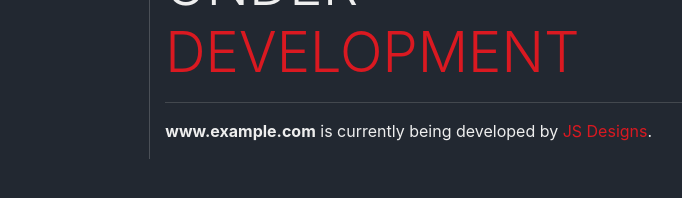
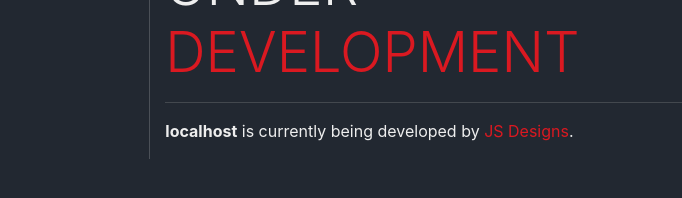
Before and after one commit to jsdesigns-web-development/jsd-404, a plain HTML site: page under_development/index.html in a window 1280 px wide. Shown: the part 176-374 px from the top of the page, without its empty margins (316-998 px from the left). Drawn offline with nearby package versions, Linux system fonts and the light colour scheme.

Commit message:
fixed typo

```diff
--- a/under_development/index.html
+++ b/under_development/index.html
@@ -89,7 +89,7 @@
       <div class="col-md-8">
         <h1 class="display-4">UNDER <br><span style="color: #DA1921;">DEVELOPMENT</span></h1>
         <hr>
-        <p><strong>www.example.com</strong> is currently being developed by <a href="https://www.jsdesigns.siste">JS Designs</a>.</p>
+        <p><span id="hostname"></span> is currently being developed by <a href="https://www.jsdesigns.site">JS Designs</a>.</p>
       </div>
     </div>
   </div>
@@ -97,7 +97,14 @@
 
           <!-- Bootstrap -->
           <script src="https://code.jquery.com/jquery-3.3.1.slim.min.js" integrity="sha384-q8i/X+965DzO0rT7abK41JStQIAqVgRVzpbzo5smXKp4YfRvH+8abtTE1Pi6jizo" crossorigin="anonymous"></script>
-        <script src="https://cdnjs.cloudflare.com/ajax/libs/popper.js/1.14.3/umd/popper.min.js" integrity="sha384-ZMP7rVo3mIykV+2+9J3UJ46jBk0WLaUAdn689aCwoqbBJiSnjAK/l8WvCWPIPm49" crossorigin="anonymous"></script>
+      <script src="https://cdnjs.cloudflare.com/ajax/libs/popper.js/1.14.3/umd/popper.min.js" integrity="sha384-ZMP7rVo3mIykV+2+9J3UJ46jBk0WLaUAdn689aCwoqbBJiSnjAK/l8WvCWPIPm49" crossorigin="anonymous"></script>
       <script src="https://stackpath.bootstrapcdn.com/bootstrap/4.1.3/js/bootstrap.min.js" integrity="sha384-ChfqqxuZUCnJSK3+MXmPNIyE6ZbWh2IMqE241rYiqJxyMiZ6OW/JmZQ5stwEULTy" crossorigin="anonymous"></script>
+      <script type="text/javascript">
+        var hostNameElement = document.getElementById("hostname");
+        var hostName = (window.location.hostname && window.location.hostname !== "s3-us-west-2.amazonaws.com") ? ("<strong>" + window.location.hostname + "</strong>") : "This website";
+        console.log(hostName);
+        hostNameElement.innerHTML = hostName;
+      </script>
+
   </body>
 </html>
```
